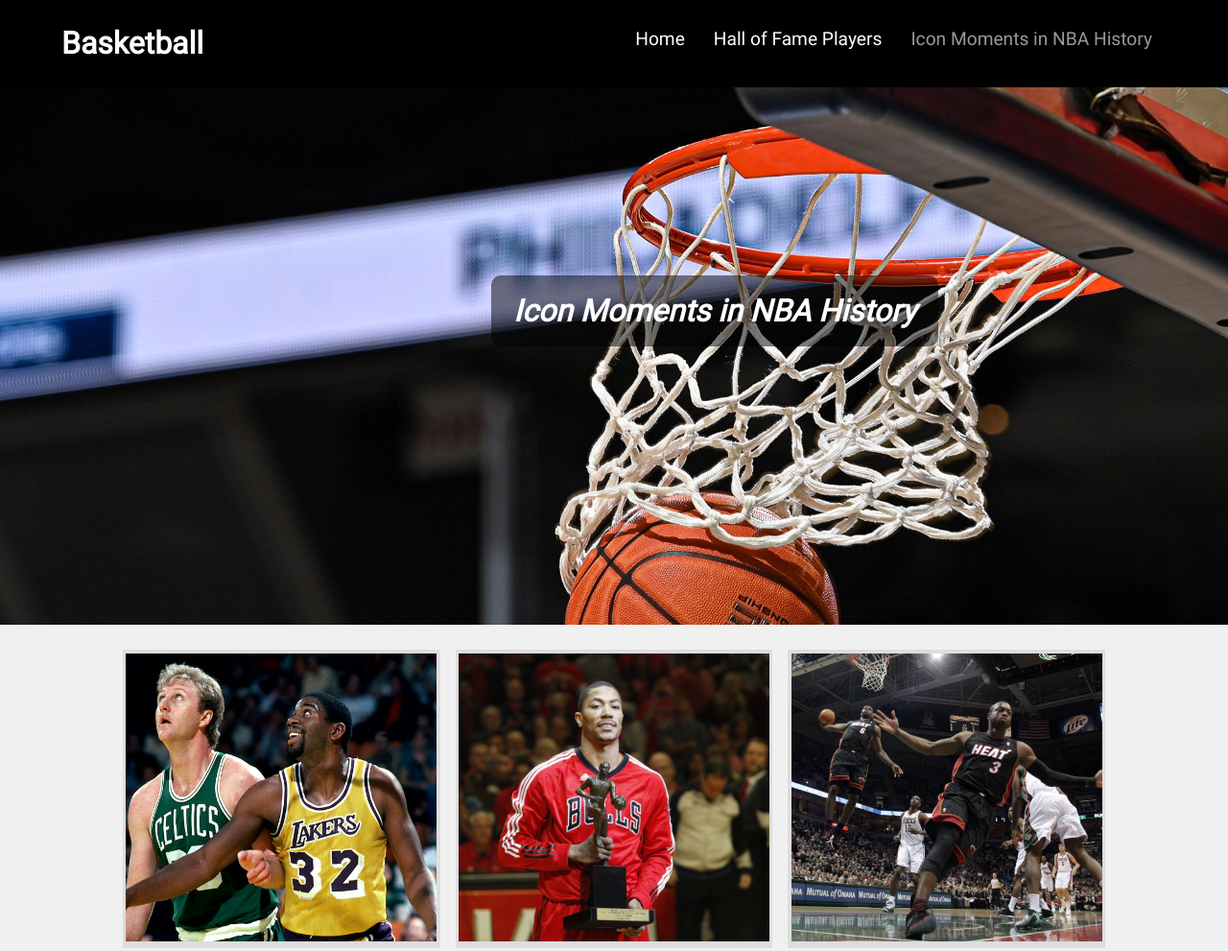
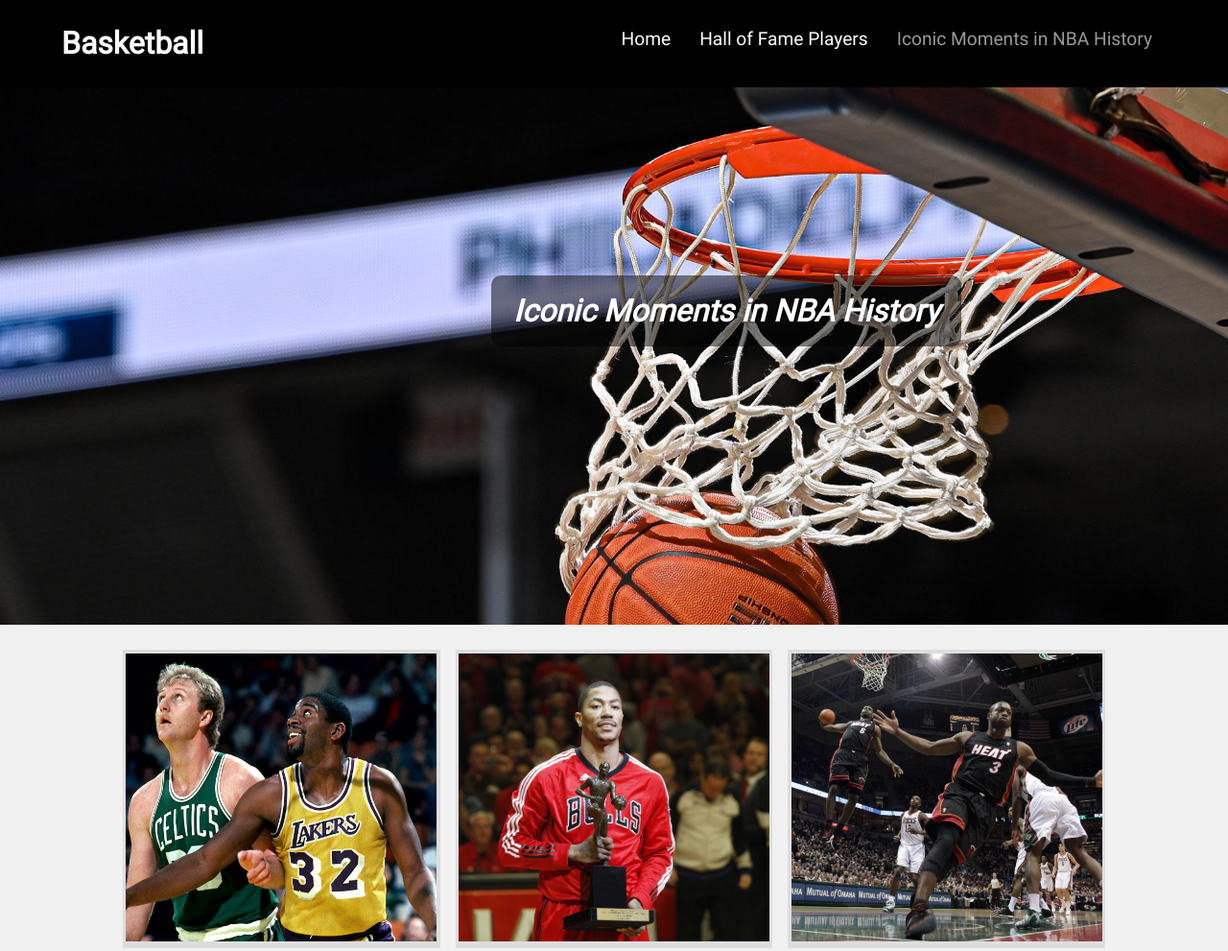
Before and after one commit to Manny919/Manny919.github.io, a plain HTML site: page website js/gallery.html in a window 1280 px wide. Shown: the top 991 px of the page at 96% size. Drawn offline with Linux system fonts and the light colour scheme.

Commit message:
Signed-off-by: Manny919 <emaun71@gmail.com>

```diff
--- a/website js/gallery.html
+++ b/website js/gallery.html
@@ -15,7 +15,7 @@
             <ul>
                 <li><a href="index.html">Home</a></li>
                 <li><a href="halloffame.html">Hall of Fame Players</a></li>
-                <li><a class="active" href="gallery.html">Icon Moments in NBA History</a></li>
+                <li><a class="active" href="gallery.html">Iconic Moments in NBA History</a></li>
             </ul>
         </nav>
     </header>
@@ -23,7 +23,7 @@
     <main id="news">
         <section id="hero">
             <span id="herocontent">
-                <h1 id="title">Icon Moments in NBA History</h1>
+                <h1 id="title">Iconic Moments in NBA History</h1>
             </span>
         </section>
         <div class="container">
```
